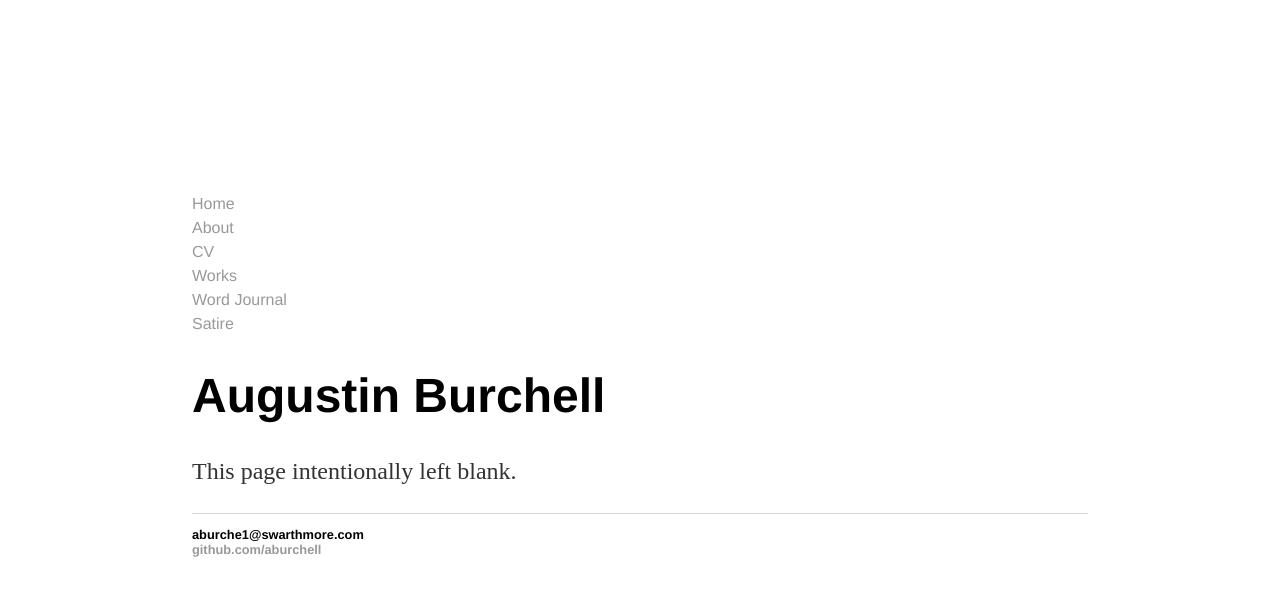
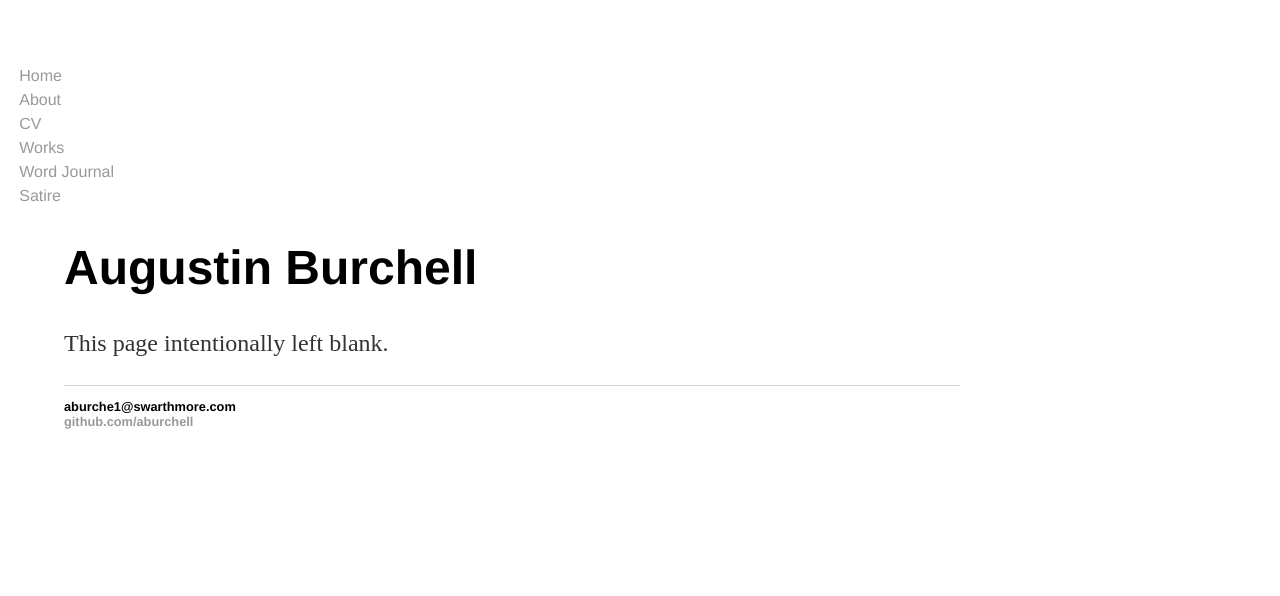
Before and after one commit to aburchell/aburchell.github.io, a Jekyll site: the page built from index.html, in a window 1280 px wide. Shown: the top 596 px of the page. Built offline with Jekyll 4.4.1, drawn with Linux system fonts in a browser that asks for light colours.

Commit message:
Update main.css

```diff
--- a/css/main.css
+++ b/css/main.css
@@ -1,5 +1,5 @@
 body {
-    margin: 15%;
+    margin: 5%;
     width: 70%;
 }
 footer ul {
@@ -13,7 +13,7 @@ nav ul {
     display:block;
     list-style-type: none;
     line-height: 1.5em;
-    margin: 0;
+    margin-left: -5%;
     padding: 0;
     width: 25%;
     /*background-color: #f1f1f1; */
```
